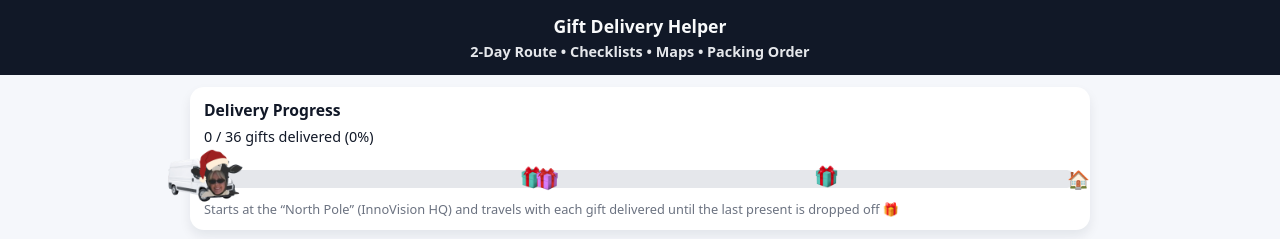
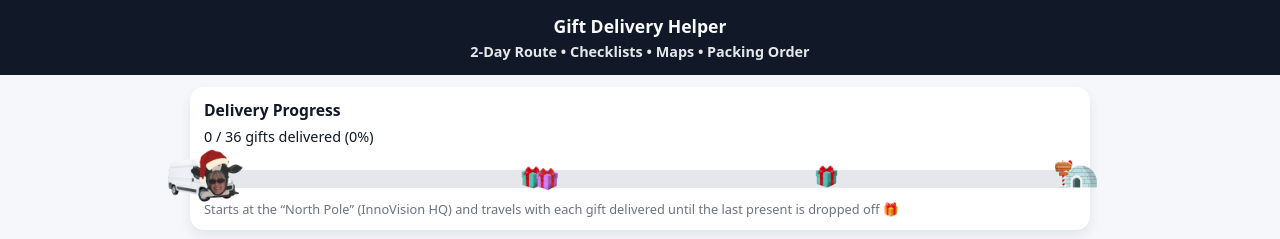
Before and after one commit to kaylaalam/christmasdelivery, a plain HTML site: page index.html in a window 1280 px wide. Shown: the top 239 px of the page. Drawn offline with Linux system fonts and the light colour scheme.

Commit message:
added inno igloo

```diff
--- a/index.html
+++ b/index.html
@@ -119,7 +119,7 @@
     }
 
     .milestone-end {
-      left: 99%;
+      left: 95%;
     }
 
     .progress-caption {
@@ -384,7 +384,9 @@
           <img src="images/1gift.png" class="milestone-img" alt="Midpoint 2">
         </div>
         <!-- Final “all gifts delivered” stop -->
-        <div class="progress-milestone milestone-end">🏠</div>
+        <div class="progress-milestone milestone-end">
+          <img src="images/inno.png" class="milestone-img" alt="InnoVision HQ">
+        </div>
 
         <!-- Santa with Taylor’s face (placeholder emoji) -->
         <div class="santa-icon" id="santa-icon">
```
Also changed, not shown: images/inno.png (added).
